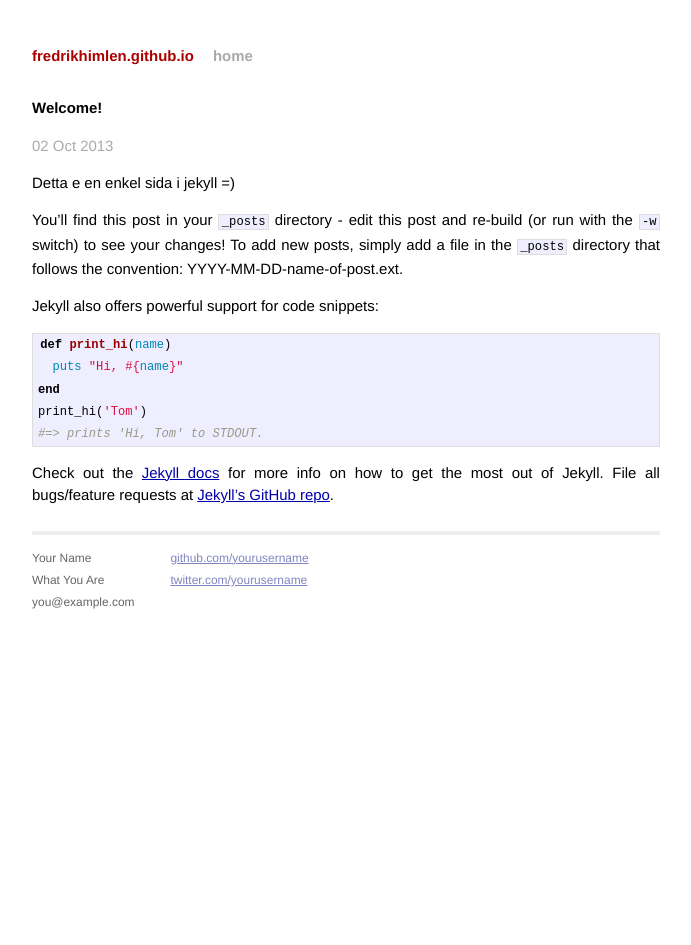
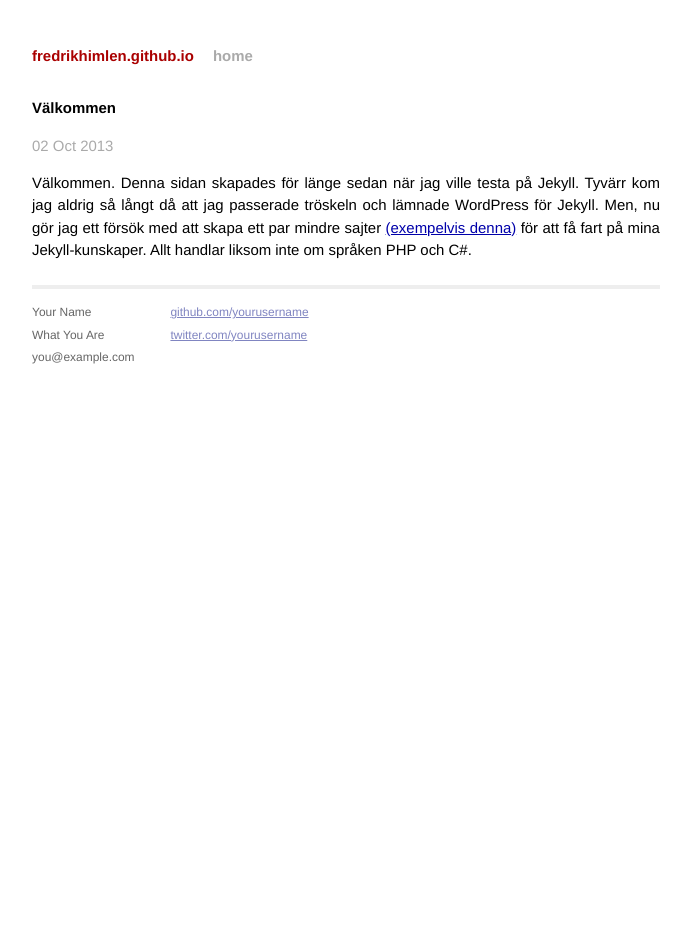
Before and after one commit to fredrikhimlen/fredrikhimlen.github.io, a Jekyll site: the page built from _posts/2013-10-02-welcome-to-jekyll.markdown, in a window 1280 px wide. Shown: the whole page, without its empty margins (294-985 px from the left). Built offline with Jekyll 4.4.1, drawn with Linux system fonts in a browser that asks for light colours; Markdown is read by kramdown in place of the engine named in the settings.

Commit message:
Updated 2013-10-02-welcome-to-jekyll.markdown

```diff
--- a/_posts/2013-10-02-welcome-to-jekyll.markdown
+++ b/_posts/2013-10-02-welcome-to-jekyll.markdown
@@ -1,27 +1,9 @@
 ---
 layout: post
-title:  "Welcome!"
-date:   2013-10-02 15:27:34
+title: Välkommen
+date: 2013-10-02T15:27:34.000Z
 categories: jekyll update
+published: true
 ---
-
-Detta e en enkel sida i jekyll =)
-
-
-You'll find this post in your `_posts` directory - edit this post and re-build (or run with the `-w` switch) to see your changes!
-To add new posts, simply add a file in the `_posts` directory that follows the convention: YYYY-MM-DD-name-of-post.ext.
-
-Jekyll also offers powerful support for code snippets:
-
-{% highlight ruby %}
-def print_hi(name)
-  puts "Hi, #{name}"
-end
-print_hi('Tom')
-#=> prints 'Hi, Tom' to STDOUT.
-{% endhighlight %}
-
-Check out the [Jekyll docs][jekyll] for more info on how to get the most out of Jekyll. File all bugs/feature requests at [Jekyll's GitHub repo][jekyll-gh].
-
-[jekyll-gh]: https://github.com/mojombo/jekyll
-[jekyll]:    http://jekyllrb.com
+Välkommen. Denna sidan skapades för länge sedan när jag ville testa på Jekyll. Tyvärr kom jag aldrig så långt då att jag passerade tröskeln och lämnade WordPress för Jekyll. Men, nu gör jag ett försök med att skapa ett par mindre sajter [(exempelvis denna)](https://coat.se/) för att få fart på mina Jekyll-kunskaper.
+Allt handlar liksom inte om språken PHP och C#.
```
